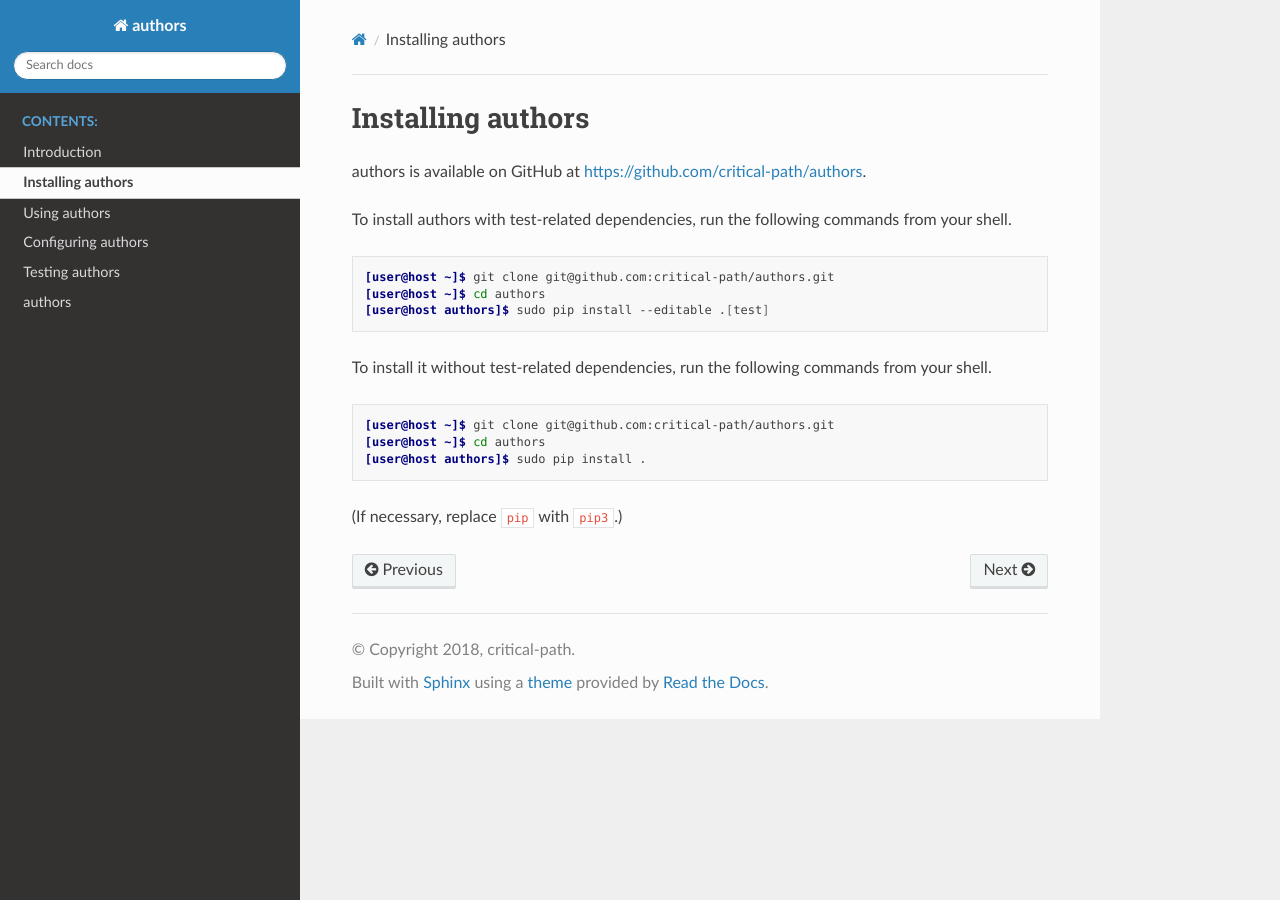
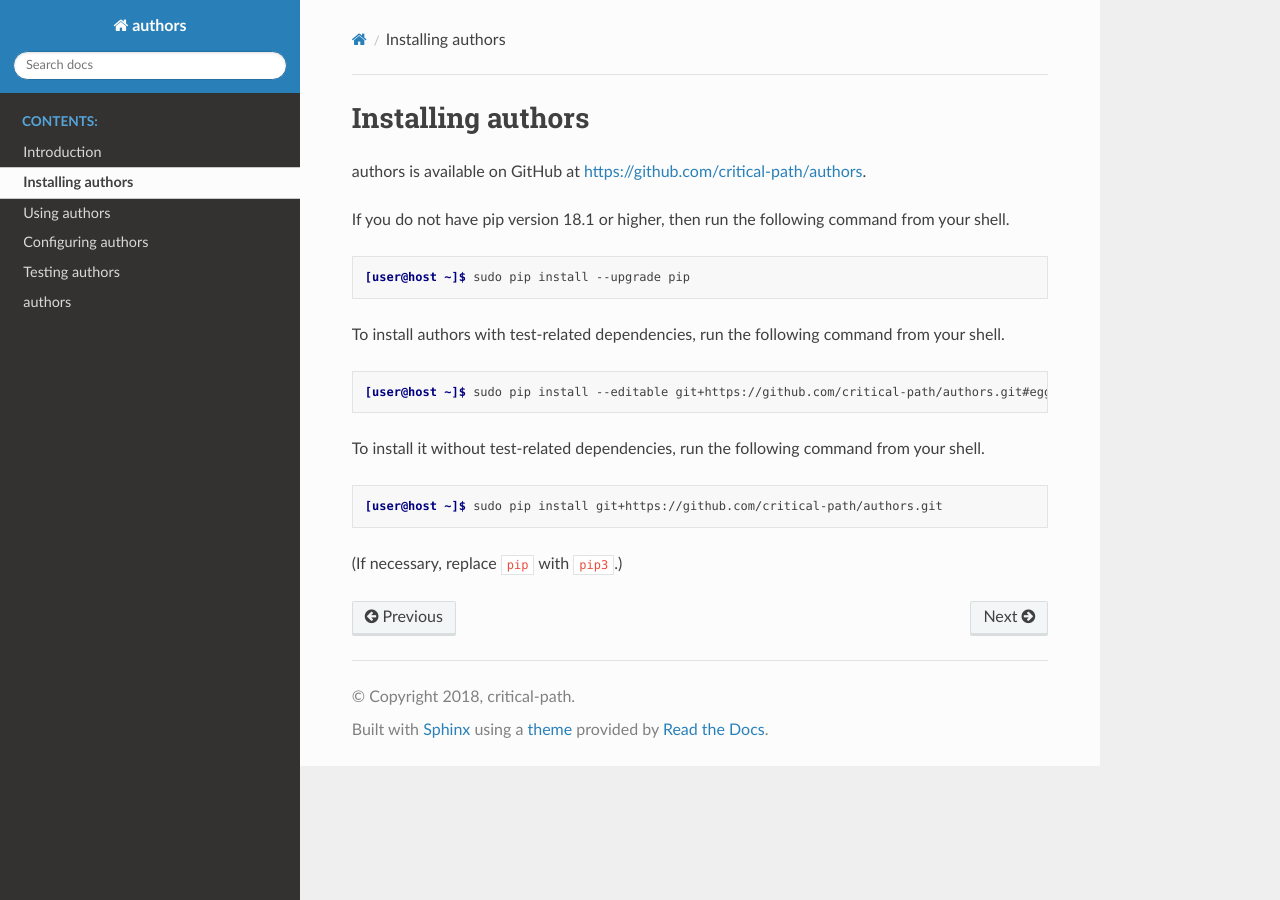
Before and after one commit to critical-path/authors, a Sphinx documentation site: the page built from docs/install.rst, in a window 1280 px wide. Built offline with Sphinx 7.4.7 and the Read the Docs theme 2.0.0, drawn with Linux system fonts in a browser that asks for light colours.

Commit message:
Update `README.rst` and `install.rst`.

```diff
--- a/docs/install.rst
+++ b/docs/install.rst
@@ -3,20 +3,22 @@ Installing authors
 
 authors is available on GitHub at https://github.com/critical-path/authors.
 
-To install authors with test-related dependencies, run the following commands from your shell.
+If you do not have pip version 18.1 or higher, then run the following command from your shell.
 
 .. code-block:: console
 
-    [user@host ~]$ git clone git@github.com:critical-path/authors.git
-    [user@host ~]$ cd authors
-    [user@host authors]$ sudo pip install --editable .[test]
+   [user@host ~]$ sudo pip install --upgrade pip
 
-To install it without test-related dependencies, run the following commands from your shell.
+To install authors with test-related dependencies, run the following command from your shell.
 
 .. code-block:: console
 
-   [user@host ~]$ git clone git@github.com:critical-path/authors.git
-   [user@host ~]$ cd authors
-   [user@host authors]$ sudo pip install .
+   [user@host ~]$ sudo pip install --editable git+https://github.com/critical-path/authors.git#egg=authors[test]
+
+To install it without test-related dependencies, run the following command from your shell.
+
+.. code-block:: console
+
+   [user@host ~]$ sudo pip install git+https://github.com/critical-path/authors.git
 
 (If necessary, replace :code:`pip` with :code:`pip3`.)
```
Also changed, not shown: README.rst (+10 -8 lines).
